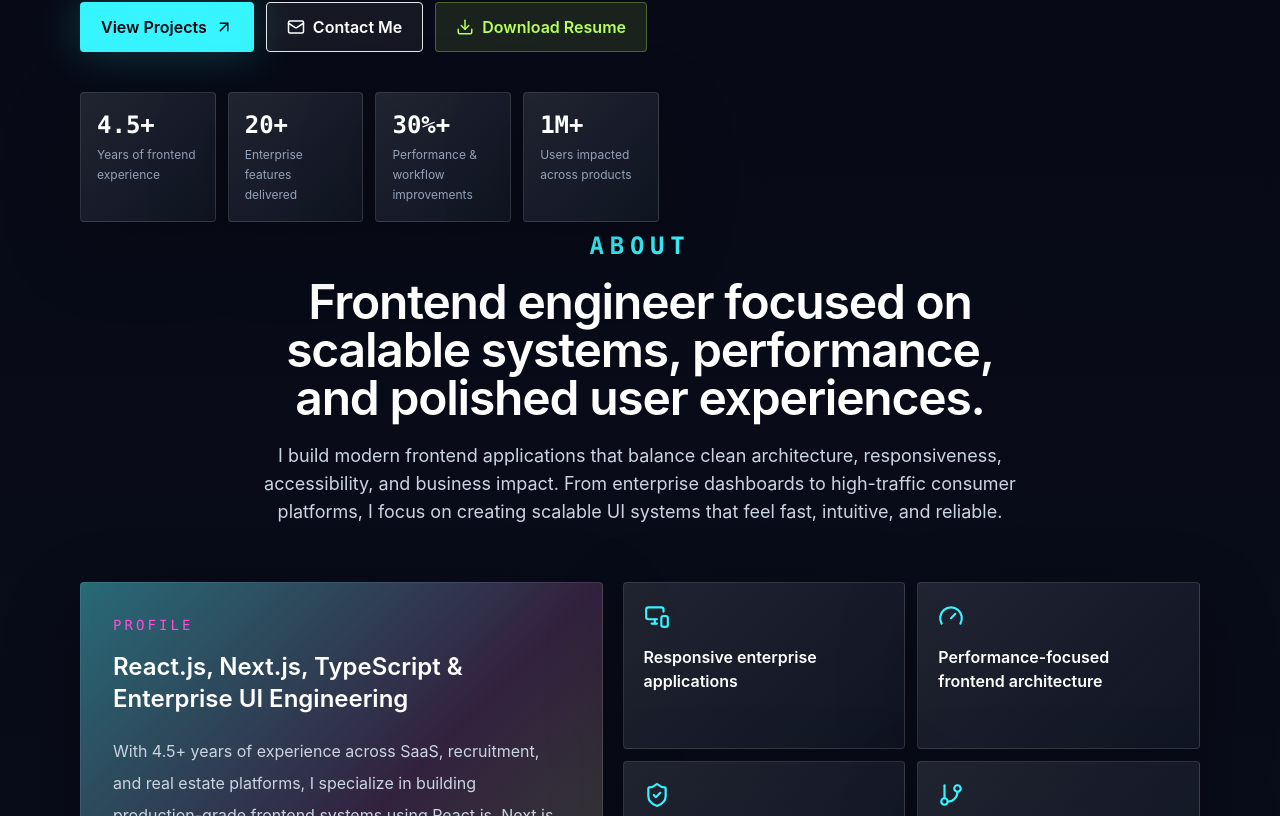
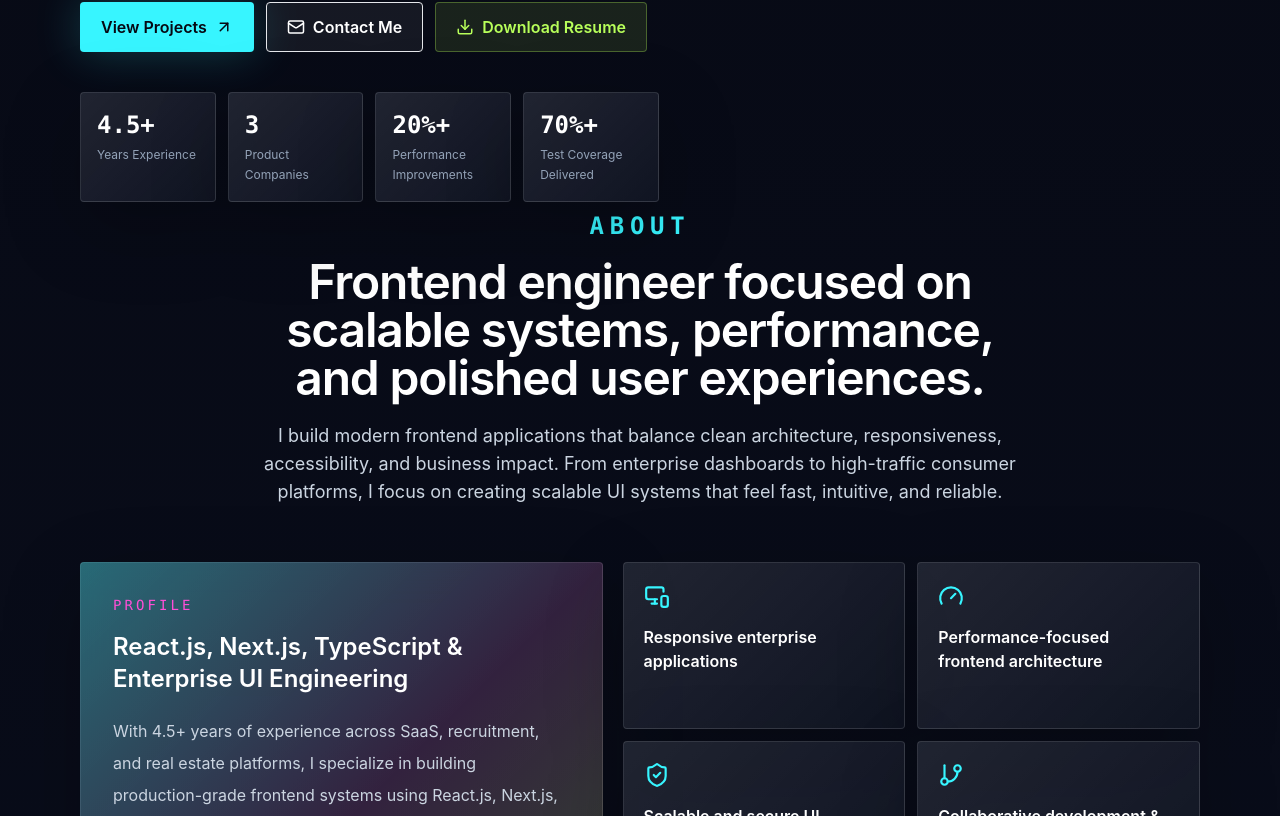
Before and after one commit to shbht-cyber/shobhit-portfolio, a Next.js app: page / in a window 1280 px wide. Shown: the part 1044-1860 px from the top of the page. Built offline with nearby package versions, Linux system fonts and the light colour scheme.

Commit message:
feat: added downloadable resume

```diff
--- a/components/hero/HeroSection.tsx
+++ b/components/hero/HeroSection.tsx
@@ -58,6 +58,7 @@ export default function HeroSection() {
             </a>
 
             <a
+              target="_blank"
               href={heroContent.resumeCta.href}
               className="inline-flex items-center justify-center gap-2 rounded border border-limeVolt/30 bg-limeVolt/10 px-5 py-3 font-semibold text-limeVolt transition hover:bg-limeVolt/15"
             >
--- a/components/projects/ProjectsSection.tsx
+++ b/components/projects/ProjectsSection.tsx
@@ -75,6 +75,7 @@ export default function ProjectsSection() {
                 {project.metrics}
               </span>
 
+              <a target="_blank" href={project?.url}>
                 <button
                   type="button"
                   aria-label={`Open ${project.name}`}
@@ -82,6 +83,7 @@ export default function ProjectsSection() {
                 >
                   <ArrowUpRight size={18} />
                 </button>
+              </a>
             </div>
           </MotionDiv>
         ))}
--- a/lib/portfolio-data.ts
+++ b/lib/portfolio-data.ts
@@ -36,10 +36,10 @@ export const navItems = [
 ];
 
 export const stats = [
-  { value: "4.5+", label: "Years of frontend experience" },
-  { value: "20+", label: "Enterprise features delivered" },
-  { value: "30%+", label: "Performance & workflow improvements" },
-  { value: "1M+", label: "Users impacted across products" },
+  { value: "4.5+", label: "Years Experience" },
+  { value: "3", label: "Product Companies" },
+  { value: "20%+", label: "Performance Improvements" },
+  { value: "70%+", label: "Test Coverage Delivered" },
 ];
 
 export const experiences = [
@@ -90,6 +90,7 @@ export const projects = [
     stack: ["React.js", "Node.js", "MongoDB", "Socket.IO"],
     metrics: "Realtime messaging & scalable APIs",
     accent: "cyan",
+    url: "https://devmate-frontend.onrender.com/",
   },
   {
     name: "Netflix GPT App",
@@ -99,6 +100,7 @@ export const projects = [
     stack: ["React.js", "Redux", "Gemini AI", "Firebase"],
     metrics: "AI-powered recommendation workflows",
     accent: "magenta",
+    url: "https://hey-netmirror-gpt.netlify.app/",
   },
   {
     name: "Enterprise Analytics Dashboard",
@@ -238,7 +240,7 @@ export const heroContent = {
 
   resumeCta: {
     label: "Download Resume",
-    href: "/resume/Shobhit-Rajvanshi-Resume.pdf",
+    href: "/resume/Shobhit_Rajvanshi_Resume_Senior_Frontend_Developer.pdf",
   },
 };
 
```
Also changed, not shown: 1 other file (tests, documents, lock files or other folders). Lines whose indentation alone changed are shown as unchanged.
